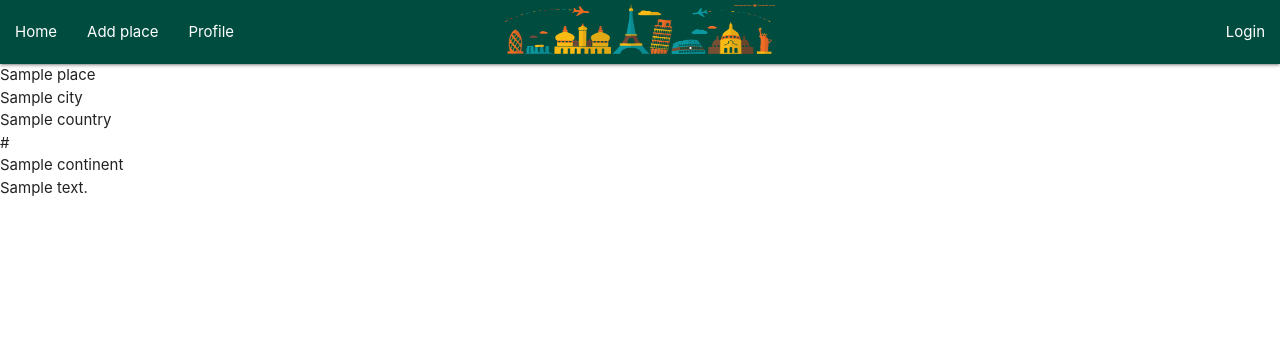
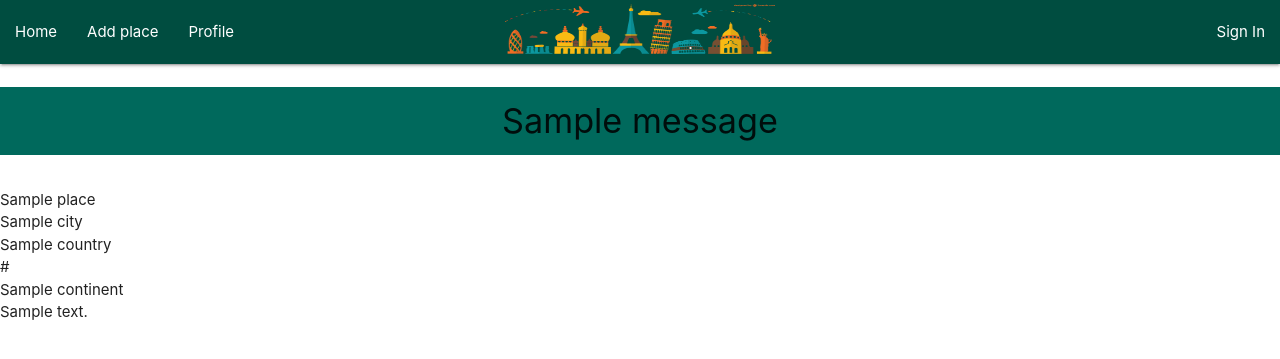
Before and after one commit to lonneke-dev/PlaceToGo, a Flask app: page / in a window 1280 px wide. Shown: the top 359 px of the page. Run offline with Flask 2, Linux system fonts and the light colour scheme; one stand-in notice (Sample message) is shown; a database or web service that is not in the repository returns one stand-in record (values such as "Sample title"); some libraries are stand-ins or nearby versions.

Commit message:
Added Sign Up functionality

```diff
--- a/app.py
+++ b/app.py
@@ -4,6 +4,7 @@ from flask import (
     redirect, request, session, url_for)
 from flask_pymongo import PyMongo
 from bson.objectid import ObjectId
+from werkzeug.security import generate_password_hash, check_password_hash
 if os.path.exists("env.py"):
     import env
 
@@ -24,6 +25,28 @@ def get_places():
     return render_template("places.html", places=places)
 
 
+@app.route("/signup", methods=["GET", "POST"])
+def signup():
+    if request.method == "POST":
+        existing_user = mongo.db.users.find_one(
+            {"username": request.form.get("username").lower()})
+
+        if existing_user:
+            flash("Username already exists")
+            return redirect(url_for("signup"))
+
+        signup = {
+            "username": request.form.get("username").lower(),
+            "passsword": generate_password_hash(request.form.get("password"))
+        }
+        mongo.db.users.insert_one(signup)
+
+        session["user"] = request.form.get("username").lower()
+        flash("Registration Succesfull")
+
+    return render_template("signup.html")
+
+
 if __name__ == "__main__":
     app.run(host=os.environ.get("IP"),
             port=int(os.environ.get("PORT")),
--- a/static/css/style.css
+++ b/static/css/style.css
@@ -1,6 +1,13 @@
-
 .logo {
     width: 270px;
     height: 50px;
     margin-top: 4px;
 }
+
+button {
+    border-radius: 2rem;
+}
+
+.flashes h4 {
+    line-height: 2;
+}
--- a/templates/base.html
+++ b/templates/base.html
@@ -14,6 +14,7 @@
 <body>
 
     <header>
+        <!-- Navbar -->
         <nav>
             <div class="nav-wrapper teal darken-4">
               <a href="{{ url_for('get_places') }}" class="brand-logo center"><img src="../../static/images/logo.png" class="logo" alt="logo"></a>
@@ -24,18 +25,31 @@
                 <li><a href="profile.html">Profile</a></li>
               </ul>
               <ul class="right hide-on-med-and-down">
-                <li><a href="login.html">Login</a></li>
+                <li><a href="{{ url_for('signin') }}">Sign In</a></li>
               </ul>
             </div>
         </nav>
-
+        <!-- Sidenav -->
         <ul class="sidenav" id="mobile-demo">
                 <li><a href="{{ url_for('get_places') }}">Home</a></li>
                 <li><a href="addplace.html">Add place</a></li>
                 <li><a href="profile.html">Profile</a></li>
-                <li><a href="login.html">Login</a></li>
+                <li><a href="{{ url_for('signin') }}">Sign In</a></li>
         </ul>
     </header>
+
+    <section>
+      <!-- Flash messages -->
+      {% with messages = get_flashed_messages() %}
+        {% if messages %}
+          {% for message in messages %}
+            <div class="row flashes">
+              <h4 class="teal darken-3 center-align">{{ message }}</h4>
+            </div>
+          {% endfor %}
+        {% endif %}
+      {% endwith %}
+    </section>
 
     {% block content %}
     {% endblock %}
--- a/templates/signup.html
+++ b/templates/signup.html
@@ -24,10 +24,10 @@
                         <label for="password">Password</label>
                     </div>
                 </div>
-                <!-- login -->
+                <!-- Sign Up -->
                 <div class="row">
                     <button type="submit" class="col s12 btn-large teal darken-4">
-                        Sign in
+                        Sign Up
                         <i class="material-icons right">send</i>
                     </button>
                 </div>
```
